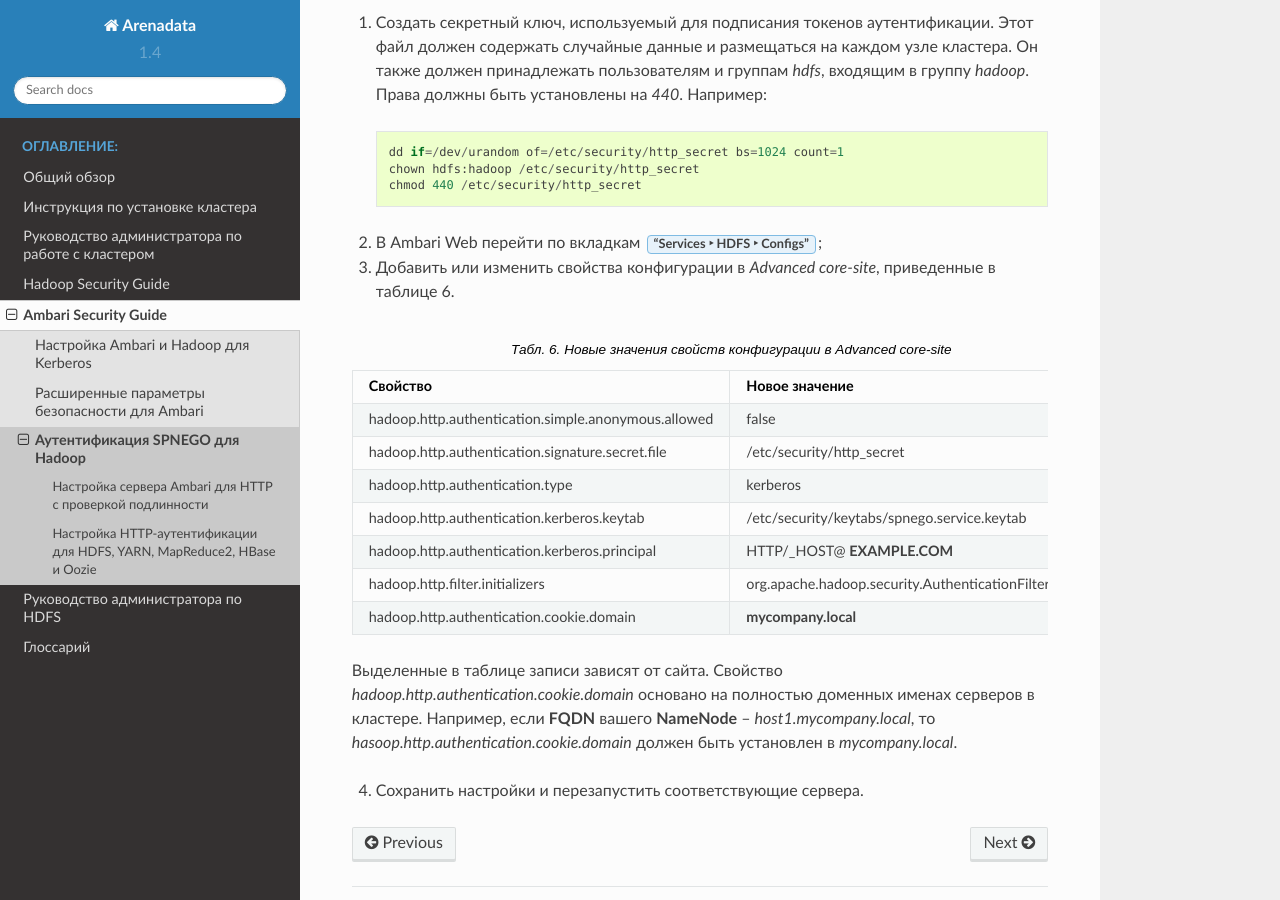
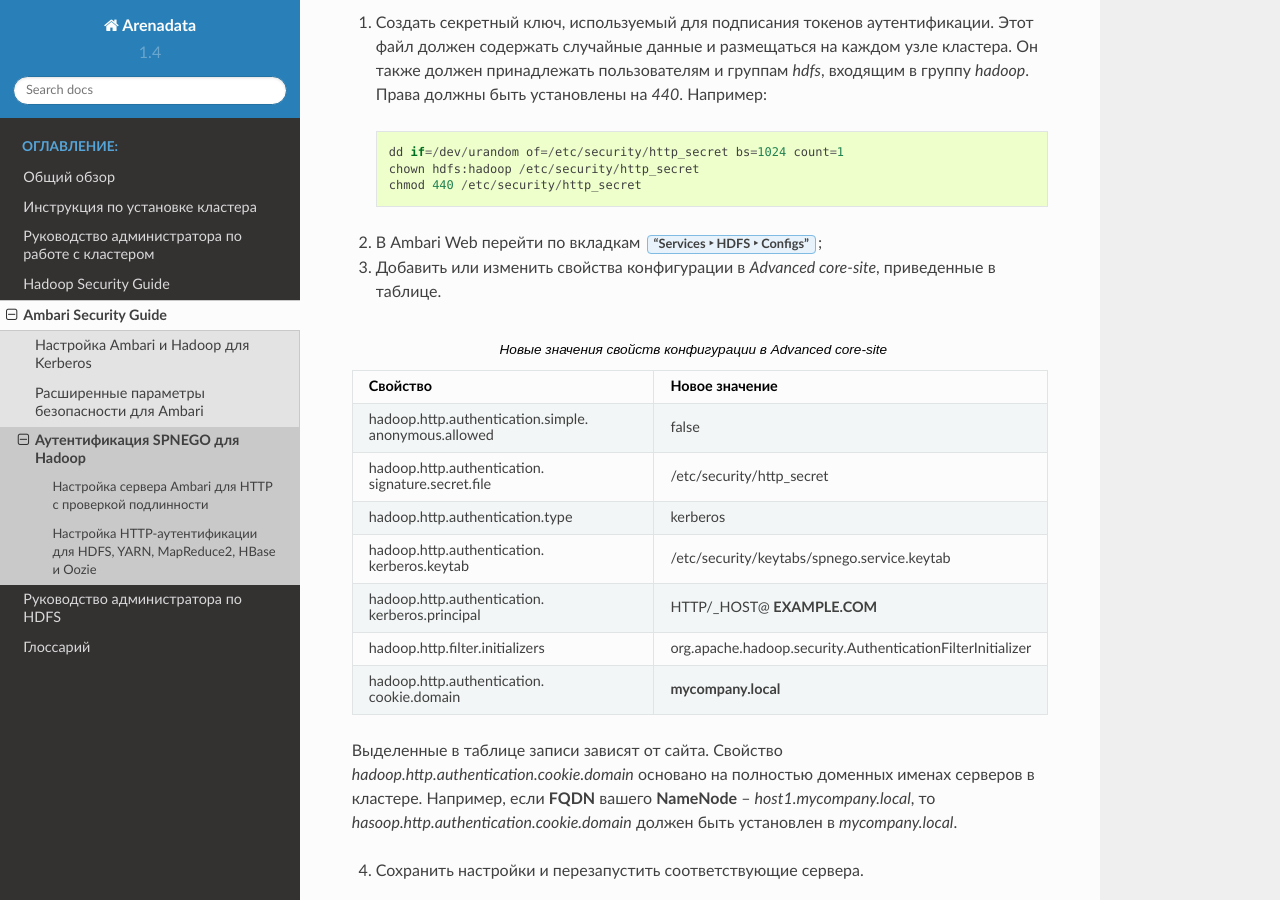
Before and after one commit to arenadata/docs_adps, a Sphinx documentation site: the page built from source/SecurityAmbari/spnego.rst, in a window 1280 px wide and 900 px high, scrolled down 589 px. Built offline with Sphinx 7.4.7 and the Read the Docs theme 2.0.0, drawn with Linux system fonts in a browser that asks for light colours.

Commit message:
Update spnego.rst

```diff
--- a/source/SecurityAmbari/spnego.rst
+++ b/source/SecurityAmbari/spnego.rst
@@ -1,5 +1,9 @@
 Аутентификация SPNEGO для Hadoop
 --------------------------------
+
+.. |br| raw:: html
+
+   <br />
 
 По умолчанию доступ к HTTP-сервисам и пользовательскому интерфейсу кластера не настроен на необходимость аутентификации.
 Аутентификацию **Kerberos** можно настроить для веб-интерфейсов **HDFS**, **YARN**, **MapReduce2**, **HBase** и **Oozie**.
@@ -26,19 +30,19 @@
    chmod 440 /etc/security/http_secret
 
 2. В Ambari Web перейти по вкладкам :menuselection:`"Services --> HDFS  --> Configs"`;
-3. Добавить или изменить свойства конфигурации в *Advanced core-site*, приведенные в таблице 6.
+3. Добавить или изменить свойства конфигурации в *Advanced core-site*, приведенные в таблице.
 
-.. csv-table:: Табл. 6. Новые значения свойств конфигурации в Advanced core-site
+.. csv-table:: Новые значения свойств конфигурации в Advanced core-site
    :header: "Свойство", "Новое значение"
    :widths: 25, 25
 
-   "hadoop.http.authentication.simple.anonymous.allowed", "false"
-   "hadoop.http.authentication.signature.secret.file", "/etc/security/http_secret"
+   "hadoop.http.authentication.simple. |br| anonymous.allowed", "false"
+   "hadoop.http.authentication. |br| signature.secret.file", "/etc/security/http_secret"
    "hadoop.http.authentication.type", "kerberos"
-   "hadoop.http.authentication.kerberos.keytab", "/etc/security/keytabs/spnego.service.keytab"
-   "hadoop.http.authentication.kerberos.principal", "HTTP/_HOST@ **EXAMPLE.COM**"
+   "hadoop.http.authentication. |br| kerberos.keytab", "/etc/security/keytabs/spnego.service.keytab"
+   "hadoop.http.authentication. |br| kerberos.principal", "HTTP/_HOST@ **EXAMPLE.COM**"
    "hadoop.http.filter.initializers", "org.apache.hadoop.security.AuthenticationFilterInitializer"
-   "hadoop.http.authentication.cookie.domain", "**mycompany.local**"
+   "hadoop.http.authentication. |br| cookie.domain", "**mycompany.local**"
 
 Выделенные в таблице записи зависят от сайта. Свойство *hadoop.http.authentication.cookie.domain* основано на полностью доменных именах серверов в кластере. Например, если **FQDN** вашего **NameNode** – *host1.mycompany.local*, то *hasoop.http.authentication.cookie.domain* должен быть установлен в *mycompany.local*.
 
```
